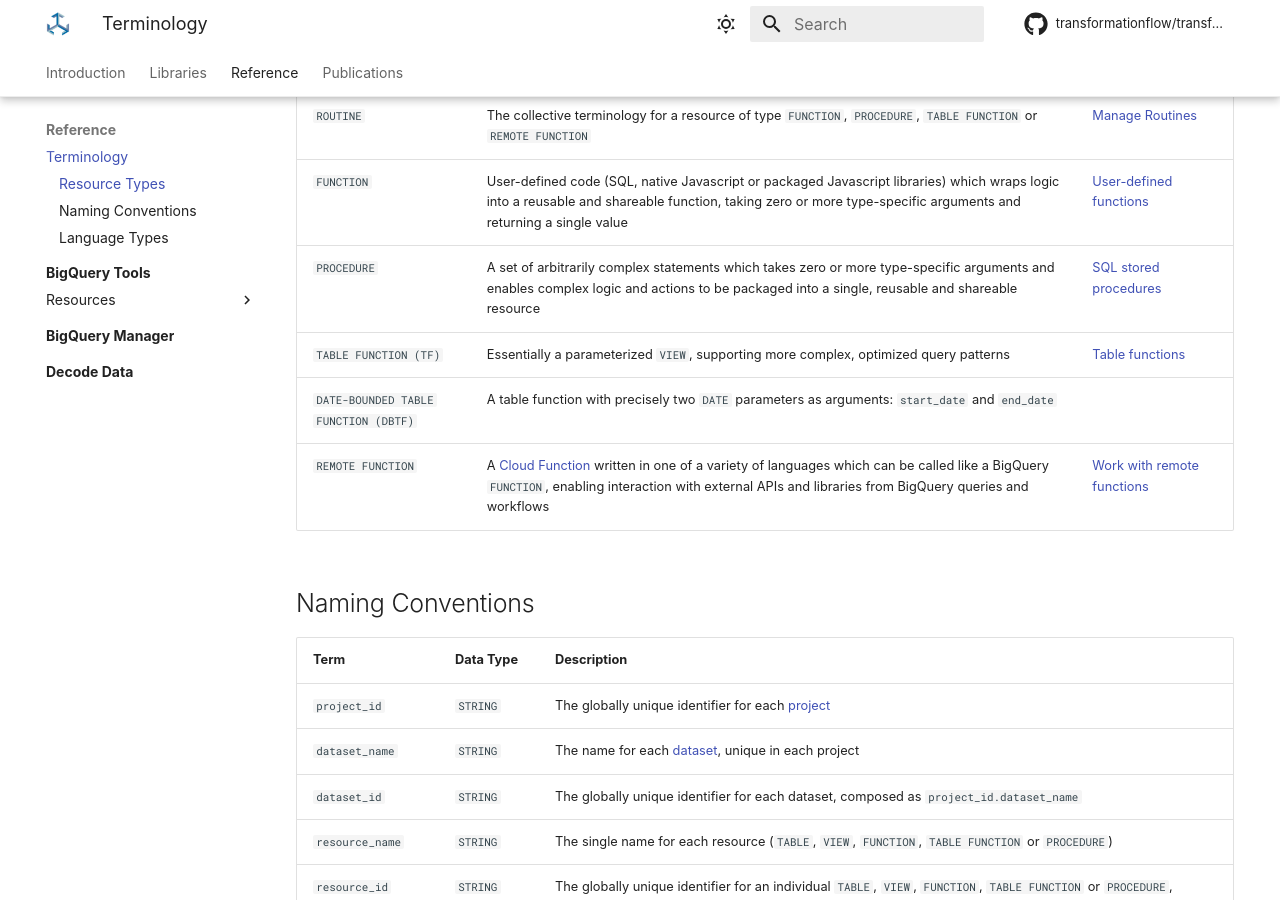
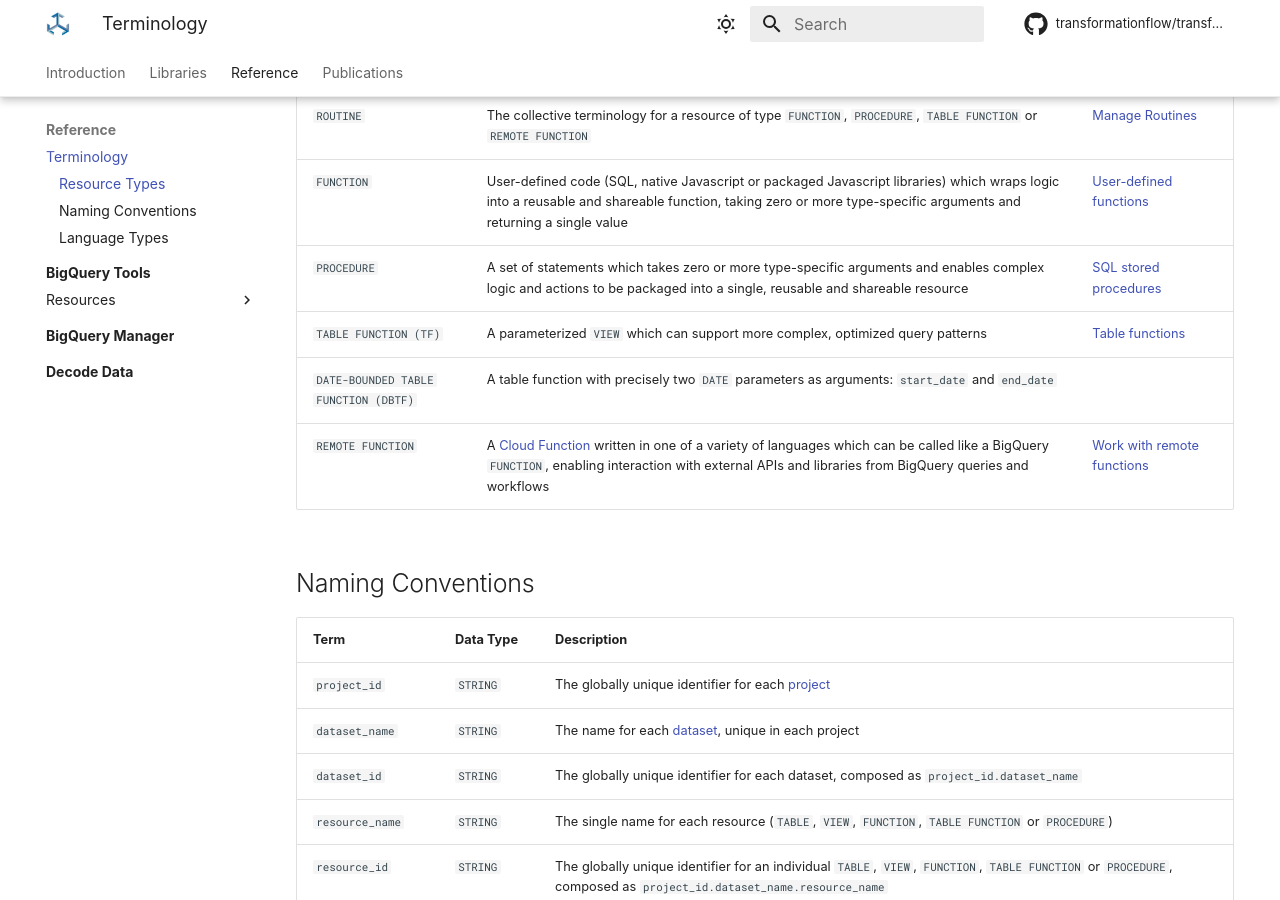
Before and after one commit to transformationflow/transformationflow.github.io, an MkDocs documentation site: the page built from docs/reference/terminology.md, in a window 1280 px wide and 900 px high, scrolled down 831 px. Built offline with MkDocs 1.6.1 and Material for MkDocs 9.7.7, drawn with Linux system fonts in a browser that asks for light colours; some web fonts are replaced; comment, search, counter and statistics services are not loaded.

Commit message:
minor edits

```diff
--- a/docs/reference/terminology.md
+++ b/docs/reference/terminology.md
@@ -12,8 +12,8 @@ Resource Type <div style="width:80px"></div> | Description | Docs <div style="wi
 `VIEW` | An ephemeral table-like logical resource defined by a SQL query | [Views](https://cloud.google.com/bigquery/docs/tables-intro#views)
 `ROUTINE` | The collective terminology for a resource of type `FUNCTION`, `PROCEDURE`, `TABLE FUNCTION` or `REMOTE FUNCTION` | [Manage Routines](https://cloud.google.com/bigquery/docs/routines)
 `FUNCTION` | User-defined code (SQL, native Javascript or packaged Javascript libraries) which wraps logic into a reusable and shareable function, taking zero or more type-specific arguments and returning a single value | [User-defined functions](https://cloud.google.com/bigquery/docs/user-defined-functions)
-`PROCEDURE` | A set of arbitrarily complex statements which takes zero or more type-specific arguments and enables complex logic and actions to be packaged into a single, reusable and shareable resource | [SQL stored procedures](https://cloud.google.com/bigquery/docs/procedures)
-`TABLE FUNCTION (TF)` | Essentially a parameterized `VIEW`, supporting more complex, optimized query patterns | [Table functions](https://cloud.google.com/bigquery/docs/table-functions)
+`PROCEDURE` | A set of statements which takes zero or more type-specific arguments and enables complex logic and actions to be packaged into a single, reusable and shareable resource | [SQL stored procedures](https://cloud.google.com/bigquery/docs/procedures)
+`TABLE FUNCTION (TF)` | A parameterized `VIEW` which can support more complex, optimized query patterns | [Table functions](https://cloud.google.com/bigquery/docs/table-functions)
 `DATE-BOUNDED TABLE FUNCTION (DBTF)` | A table function with precisely two `DATE` parameters as arguments: `start_date` and ` end_date`
 `REMOTE FUNCTION` | A [Cloud Function](https://cloud.google.com/functions/) written in one of a variety of languages which can be called like a BigQuery `FUNCTION`, enabling interaction with external APIs and libraries from BigQuery queries and workflows | [Work with remote functions](https://cloud.google.com/bigquery/docs/remote-functions)
 
```
